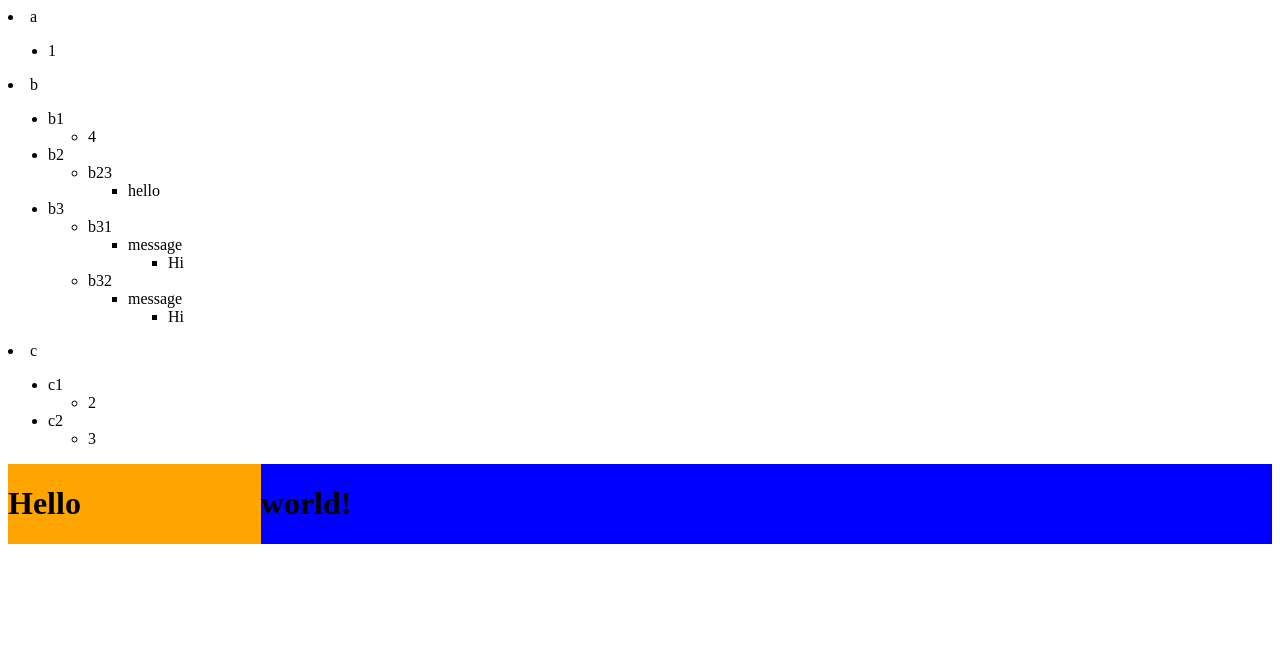
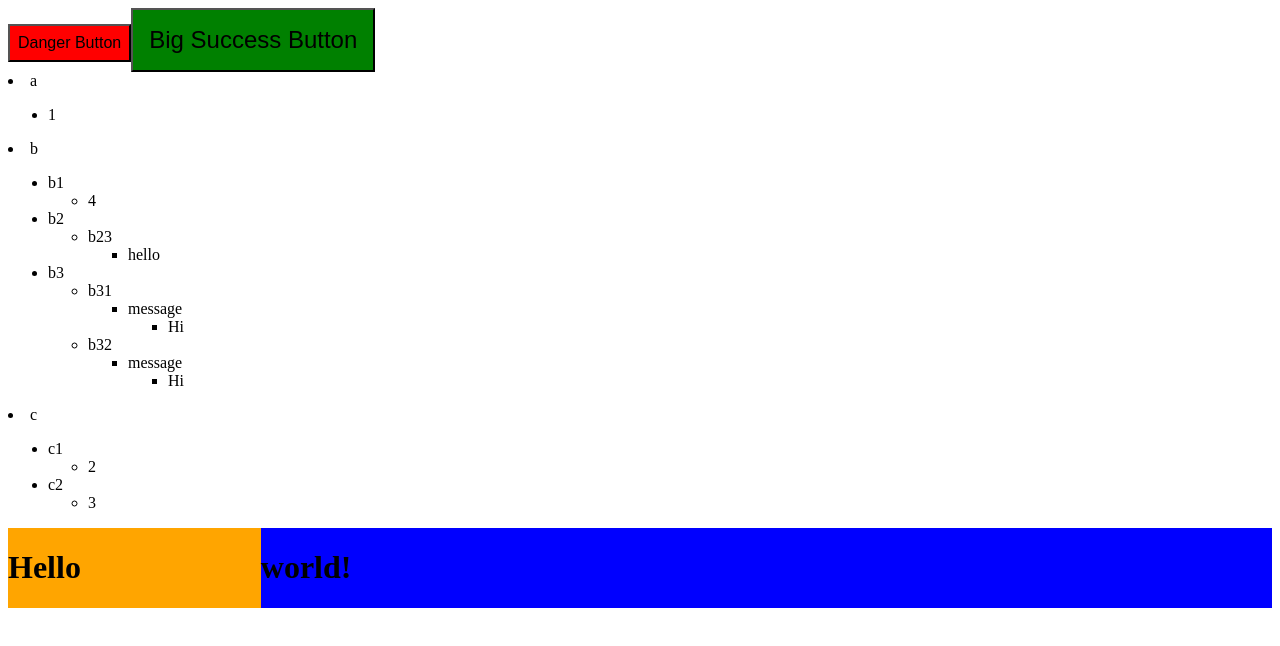
Before and after one commit to CarSig/patterns, a React (Vite) app: page / in a window 1280 px wide. Shown: the top 646 px of the page. Built offline with nearby package versions, Linux system fonts and the light colour scheme.

Commit message:
composition

```diff
--- a/src/App.jsx
+++ b/src/App.jsx
@@ -2,7 +2,7 @@ import RecursiveComponent from "./components/recursive_component/RecursiveCompon
 import SplitScreen from "./components/split_screen/SplitScreen"
 
 import { nestedObject } from "./components/recursive_component/nestedObject"
-
+import { DangerButton, BigSuccessButton } from "./components/composition/composition"
 
 const LeftComponent = ({ message }) => {
   return (
@@ -22,6 +22,8 @@ function App() {
 
   return (
     <div>
+      <DangerButton text="Danger Button" />
+      <BigSuccessButton text="Big Success Button" />
       <RecursiveComponent data={nestedObject} />
       <SplitScreen type={"horizontal"} leftWeight={1} rightWeight={4} >
         <LeftComponent message="Hello" />
--- /dev/null
+++ b/src/components/composition/composition.jsx
@@ -0,0 +1,19 @@
+export const Button = ({ size, color, text, ...props }) => {
+    return (
+        <button
+            {...props}
+            style={{
+                padding: size === 'large' ? '1rem' : '0.5rem',
+                fontSize: size === 'large' ? '1.5rem' : '1rem',
+                backgroundColor: color,
+            }} {...props}> {text} </button>
+    )
+}
+
+export const DangerButton = props => {
+    return <Button color="red" {...props} />
+}
+
+export const BigSuccessButton = props => {
+    return <Button size="large" color="green" {...props} />
+}
```
